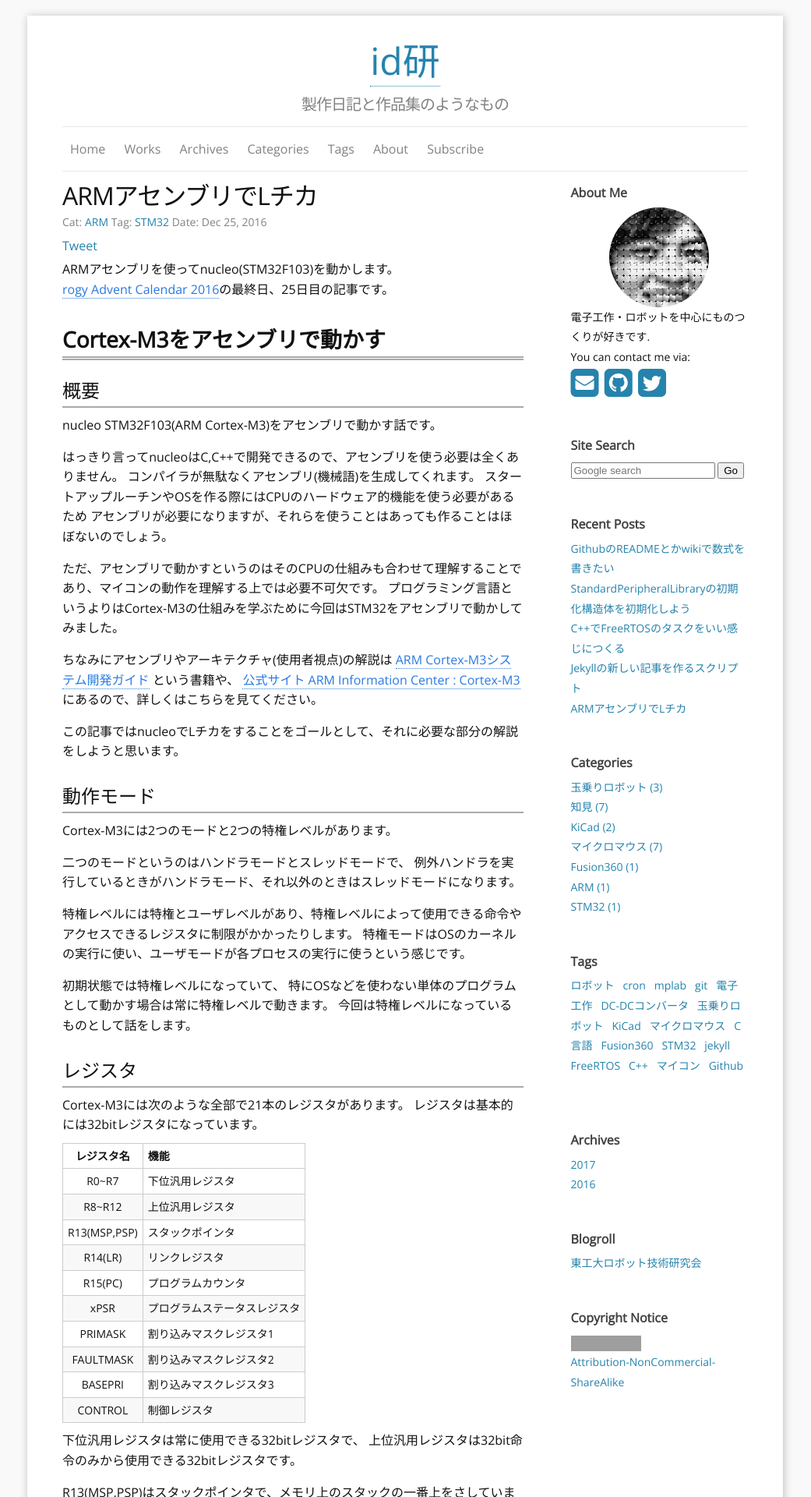
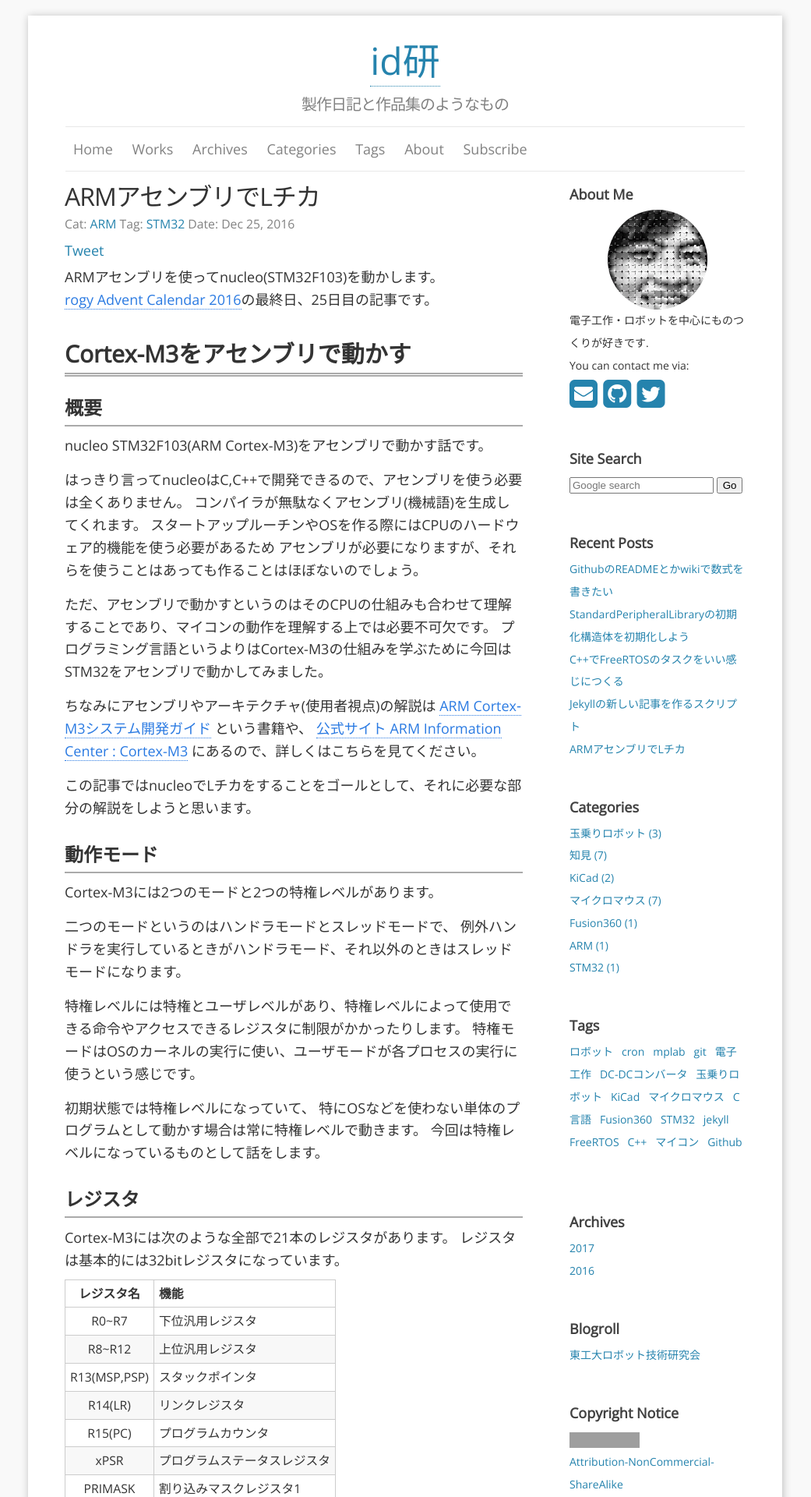
Before and after one commit to idt12312/idken-blog, a Jekyll site: the page built from _posts/2016-12-25-arm_asm1.md, in a window 1280 px wide. Shown: the top 1920 px of the page at 78% size, without its empty margins (120-1161 px from the left). Built offline with Jekyll 4.4.1, drawn with Linux system fonts in a browser that asks for light colours; nearby versions of some CDN libraries; comment, search, counter and statistics services are not loaded; grey boxes are pictures that could not be loaded.

Commit message:
デザインを修正
文字の色、フォント、サイズ
画像のサイズ

```diff
--- a/_sass/_base.scss
+++ b/_sass/_base.scss
@@ -19,7 +19,7 @@ body {
   font-family: $base-font-family;
   font-size: $base-font-size;
   line-height: $base-line-height;
-  font-weight: 300;
+  font-weight: 500;
   color: $text-color;
   background-color: $background-color;
   -webkit-text-size-adjust: 100%;
@@ -131,7 +131,7 @@ li {
  * Headings
  */
 h1, h2, h3, h4, h5, h6 {
-  font-weight: 300;
+  font-weight: 500;
 }
 
 
--- a/_sass/_layout.scss
+++ b/_sass/_layout.scss
@@ -225,13 +225,13 @@
 	}
 
 	img {
-		width: 480px;
+		width: 100%;
 		margin-top: 0.5em;
 		margin-bottom: 0.5em;
 	}
 
 	h1 {
-		font-size: 28px;
+		font-size: 30px;
 		font-weight: bold;
 		margin-top: 1em;
 		margin-bottom: 0.5em;
@@ -241,6 +241,7 @@
 
 	h2 {
 		font-size: 24px;
+		font-weight: bold;
 		padding: .3em .0em;
 		border-bottom: 2.0px solid #aaa;
 		margin-top: 0.8em;
@@ -248,6 +249,7 @@
 
 	h3 {
 		font-size: 20px;
+		font-weight: bold;
 		padding-bottom: .2em;
 		border-bottom: 1.5px solid #aaa;
 		display: inline-block;
--- a/css/main.scss
+++ b/css/main.scss
@@ -6,14 +6,14 @@
 
 
 // Our variables
-$base-font-family: 'Open Sans', Helvetica, Arial, sans-serif !important;
-$base-font-size:   16px;
+$base-font-family: "Open Sans", メイリオ, "ヒラギノ角ゴ ProN W3", "Droid Sans Japanese", sans-serif !important;
+$base-font-size:   18px;
 $small-font-size:  $base-font-size * 0.875;
 $base-line-height: 1.6em;
 
-$spacing-unit:     15px;
+$spacing-unit:     16px;
 
-$text-color:       #111;
+$text-color:       #333;
 $background-color: #f9f9f9;
 $brand-color:      #2a7ae2;
 $brand-top-color:  #2583ad;
```
